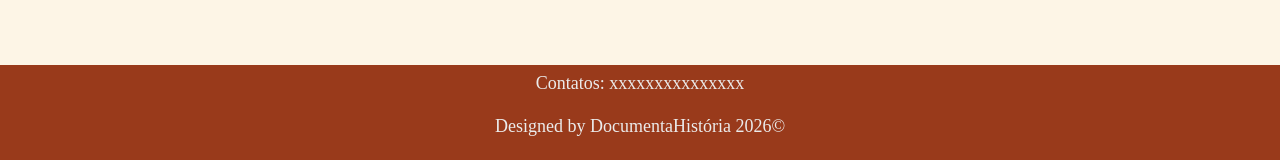
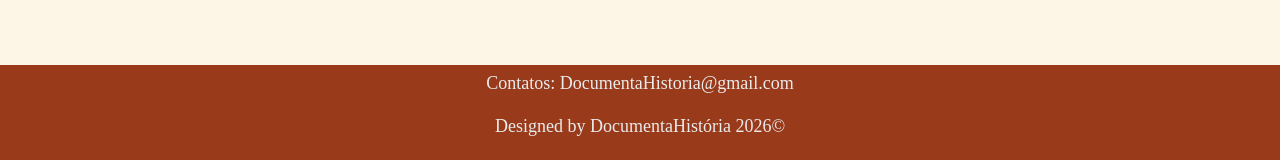
Before and after one commit to moniquexavier-cloud/T.C.C---Saberes-do-Quilombo, a plain HTML site: page conteudo2.html in a window 1280 px wide. Shown: the part 3414-3574 px from the top of the page. Drawn offline with nearby package versions, Linux system fonts and the light colour scheme; a web font is replaced by a local one.

Commit message:
Fix HTML formatting and structure in conteudo2.html

```diff
--- a/conteudo2.html
+++ b/conteudo2.html
@@ -194,7 +194,7 @@
 
     <footer>
         <p>
-        Contatos: xxxxxxxxxxxxxxx
+        Contatos:  DocumentaHistoria@gmail.com
         </p>
 
         <p>
```
